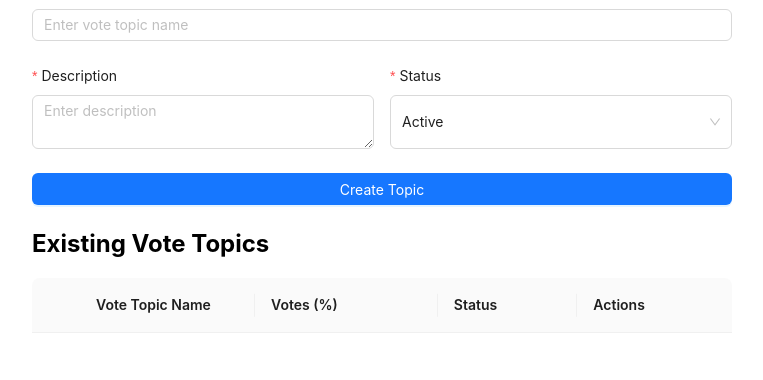
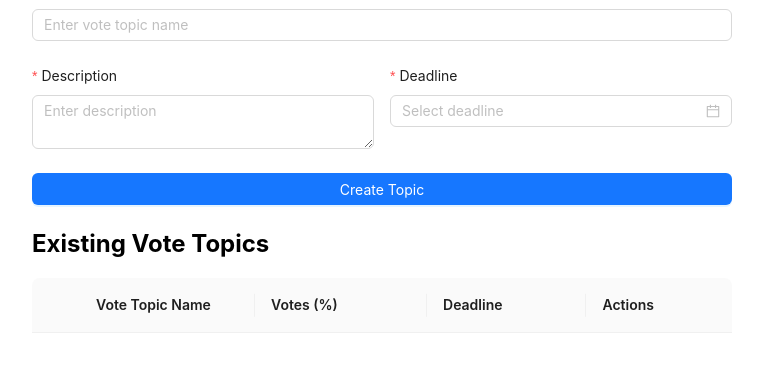
Before and after one commit to tinnguyen03/Online-Voting-System, a React (Create React App) app: page /admin in a window 1280 px wide. Shown: the part 131-511 px from the top of the page, without its empty margins (258-1021 px from the left). Built offline with nearby package versions, Linux system fonts and the light colour scheme.

Commit message:
add deadline and add comment section

```diff
--- a/src/pages/Admin.jsx
+++ b/src/pages/Admin.jsx
@@ -5,13 +5,12 @@ import {
   Button,
   Table,
   message,
-  Select,
+  DatePicker,
   Row,
   Col,
   Space,
 } from "antd";
-
-const { Option } = Select;
+import moment from "moment";
 
 const Admin = () => {
   const [voteTopics, setVoteTopics] = useState([]);
@@ -27,7 +26,7 @@ const Admin = () => {
               ...topic,
               name: values.topicName,
               description: values.description,
-              status: values.status,
+              deadline: values.deadline.format("YYYY-MM-DD"),
             }
           : topic
       );
@@ -40,7 +39,7 @@ const Admin = () => {
         id: Date.now(), // Unique ID for each topic
         name: values.topicName,
         description: values.description,
-        status: values.status,
+        deadline: values.deadline.format("YYYY-MM-DD"),
         votes: 0, // Initial votes
       };
       setVoteTopics([...voteTopics, newTopic]);
@@ -59,7 +58,7 @@ const Admin = () => {
     form.setFieldsValue({
       topicName: topic.name,
       description: topic.description,
-      status: topic.status,
+      deadline: moment(topic.deadline, "YYYY-MM-DD"),
     });
   };
 
@@ -77,19 +76,16 @@ const Admin = () => {
       render: (votes) => `${votes}%`,
     },
     {
-      title: "Status",
-      dataIndex: "status",
-      key: "status",
+      title: "Deadline",
+      dataIndex: "deadline",
+      key: "deadline",
+      render: (deadline) => moment(deadline).format("YYYY-MM-DD"),
     },
     {
       title: "Actions",
       key: "actions",
       render: (text, record) => (
-        <>
         <Space size="small">
-            <Button type="dashed" onClick={() => onEdit(record)}>
-              Add Options
-            </Button>
           <Button type="primary" onClick={() => onEdit(record)}>
             Edit
           </Button>
@@ -97,7 +93,6 @@ const Admin = () => {
             Delete
           </Button>
         </Space>
-        </>
       ),
     },
   ];
@@ -113,7 +108,7 @@ const Admin = () => {
         initialValues={{
           topicName: editTopic ? editTopic.name : "",
           description: editTopic ? editTopic.description : "",
-          status: editTopic ? editTopic.status : "active",
+          deadline: editTopic ? moment(editTopic.deadline, "YYYY-MM-DD") : null,
         }}
         onFinish={onFinish}
         layout="vertical"
@@ -142,14 +137,14 @@ const Admin = () => {
           </Col>
           <Col span={12}>
             <Form.Item
-              label="Status"
-              name="status"
-              rules={[{ required: true, message: "Please select the status!" }]}
+              label="Deadline"
+              name="deadline"
+              rules={[{ required: true, message: "Please select a deadline!" }]}
             >
-              <Select placeholder="Select status" style={{ height: "54px" }}>
-                <Option value="active">Active</Option>
-                <Option value="inactive">Inactive</Option>
-              </Select>
+              <DatePicker
+                placeholder="Select deadline"
+                style={{ width: "100%" }}
+              />
             </Form.Item>
           </Col>
         </Row>
--- a/src/pages/Vote.jsx
+++ b/src/pages/Vote.jsx
@@ -1,5 +1,14 @@
 import React, { useState } from "react";
-import { Table, Button, Typography, Modal, Radio, Form, message } from "antd";
+import {
+  Table,
+  Button,
+  Typography,
+  Modal,
+  Radio,
+  Form,
+  Input,
+  message,
+} from "antd";
 
 const { Title } = Typography;
 
@@ -11,6 +20,7 @@ const Vote = () => {
       description: "Description for Topic 1",
       status: "active",
       voted: null,
+      comment: "",
     },
     {
       id: 2,
@@ -18,6 +28,7 @@ const Vote = () => {
       description: "Description for Topic 2",
       status: "inactive",
       voted: null,
+      comment: "",
     },
     // Add more topics as needed
   ]);
@@ -33,7 +44,9 @@ const Vote = () => {
   const handleOk = () => {
     form.validateFields().then((values) => {
       const updatedTopics = voteTopics.map((topic) =>
-        topic.id === selectedTopic.id ? { ...topic, voted: values.vote } : topic
+        topic.id === selectedTopic.id
+          ? { ...topic, voted: values.vote, comment: values.comment }
+          : topic
       );
       setVoteTopics(updatedTopics);
       setIsModalVisible(false);
@@ -43,6 +56,7 @@ const Vote = () => {
 
   const handleCancel = () => {
     setIsModalVisible(false);
+    form.resetFields(); // Reset the form fields when the modal is closed
   };
 
   const columns = [
@@ -83,7 +97,16 @@ const Vote = () => {
         dataSource={voteTopics}
         rowKey="id"
         expandable={{
-          expandedRowRender: (record) => <p>{record.description}</p>,
+          expandedRowRender: (record) => (
+            <div>
+              <p>
+                <strong>Description:</strong> {record.description}
+              </p>
+              <p>
+                <strong>Comment:</strong> {record.comment}
+              </p>
+            </div>
+          ),
         }}
       />
 
@@ -103,6 +126,13 @@ const Vote = () => {
               <Radio value={false}>Not Vote</Radio>
             </Radio.Group>
           </Form.Item>
+          <Form.Item
+            name="comment"
+            label="Comment"
+            rules={[{ required: true, message: "Please input your comment!" }]}
+          >
+            <Input.TextArea placeholder="Enter your comment" />
+          </Form.Item>
         </Form>
       </Modal>
     </div>
```
Lines whose indentation alone changed are shown as unchanged.
